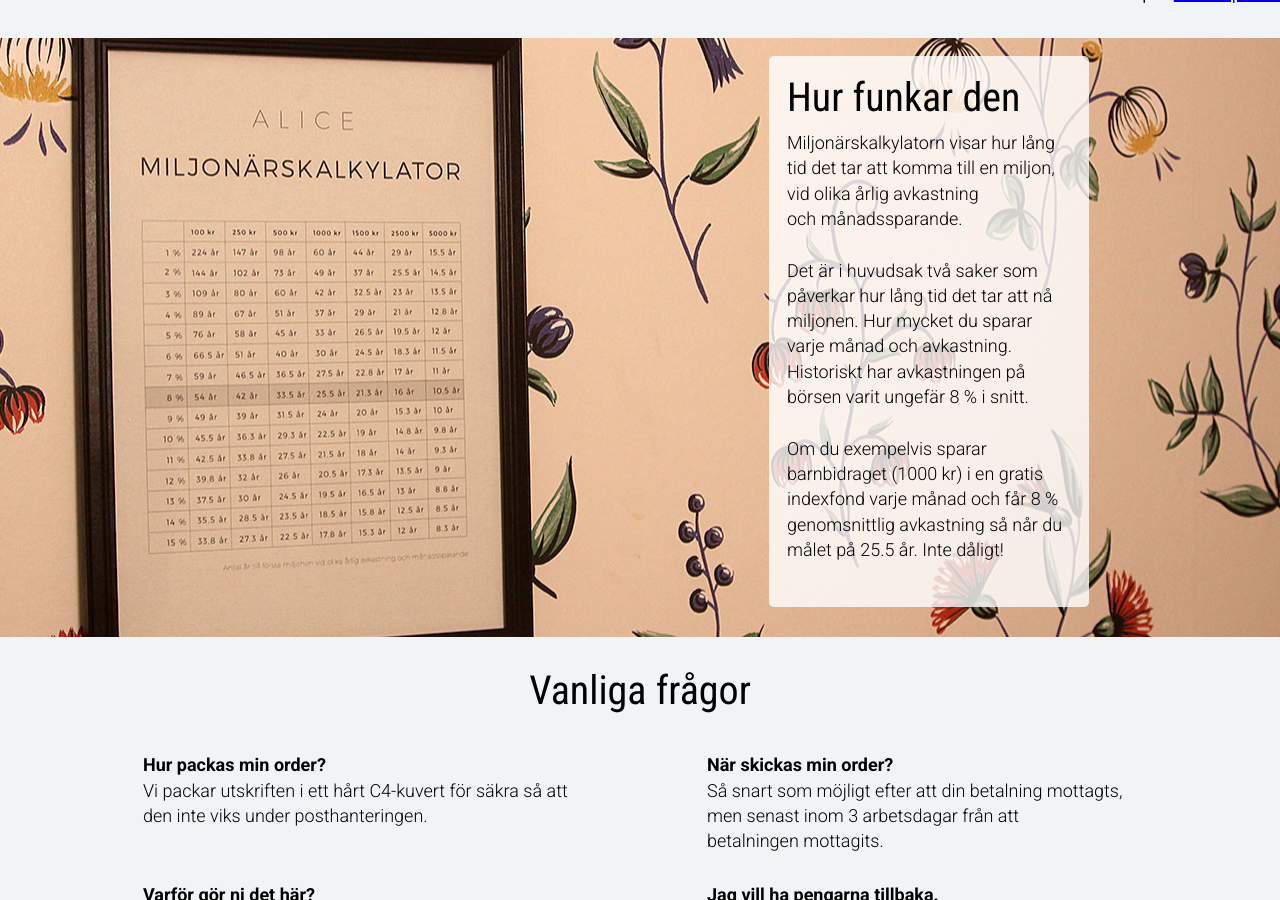
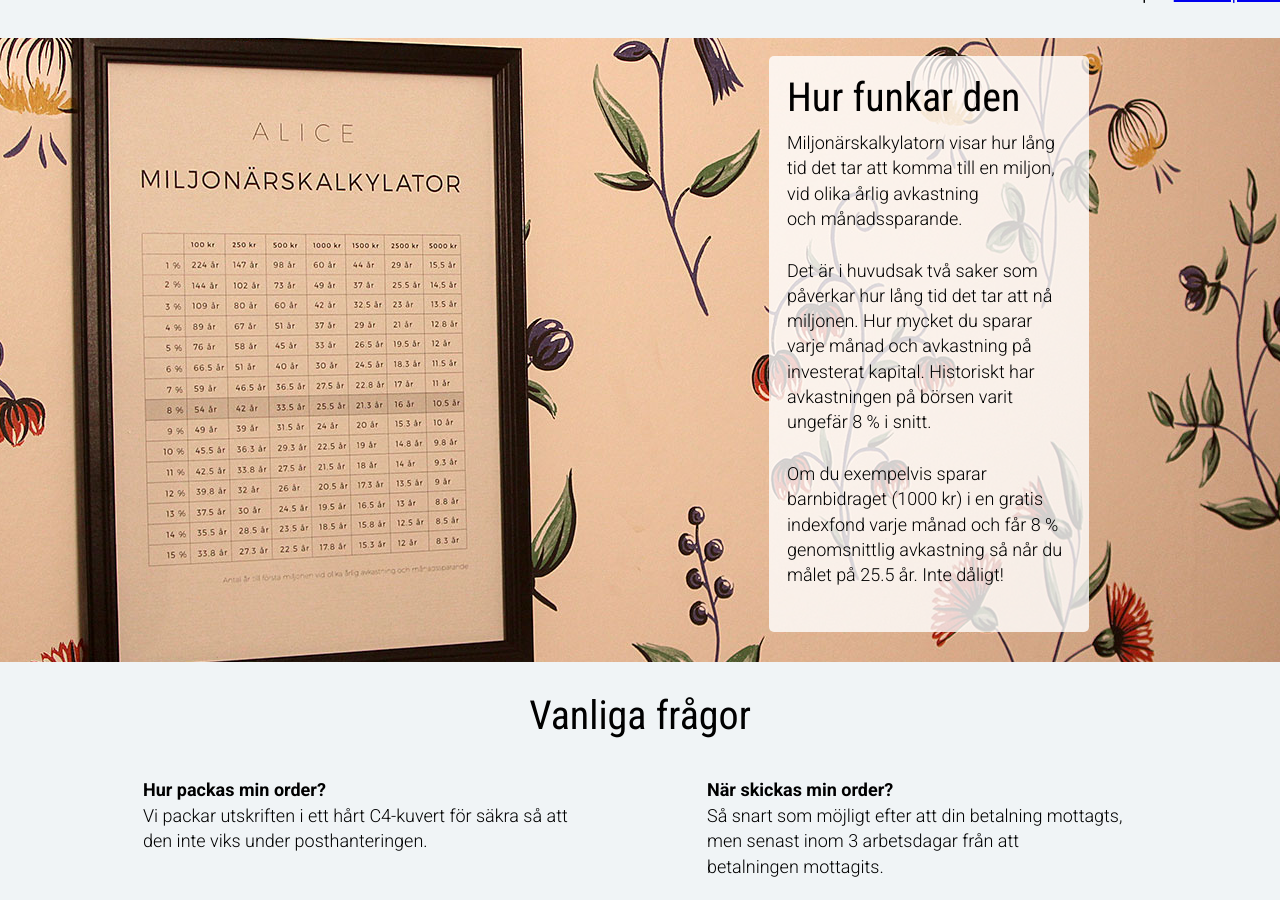
Before and after one commit to amo222/amo222.github.io, a Jekyll site: the page built from index.html, in a window 1280 px wide and 900 px high, scrolled down 1772 px. Built offline with Jekyll 4.4.1, drawn with Linux system fonts in a browser that asks for light colours.

Commit message:
Text correction

```diff
--- a/index.html
+++ b/index.html
@@ -72,7 +72,7 @@ layout: default
             <div class="usp usp--box">
                 <h3 class="usp_headline">Hur funkar den</h3>
                 <p class="usp_text">Miljonärskalkylatorn visar hur lång tid det tar att komma till en miljon, vid olika årlig avkastning och&nbsp;månadssparande.<p>
-                <p class="usp_text">Det är i huvudsak två saker som påverkar hur lång tid det tar att nå miljonen. Hur mycket du sparar varje månad och avkastning. Historiskt har avkastningen på börsen varit ungefär 8 % i&nbsp;snitt.<p>
+                <p class="usp_text">Det är i huvudsak två saker som påverkar hur lång tid det tar att nå miljonen. Hur mycket du sparar varje månad och avkastning på investerat kapital. Historiskt har avkastningen på börsen varit ungefär 8 % i&nbsp;snitt.<p>
                 <p class="usp_text">Om du exempelvis sparar barnbidraget (1000 kr) i en gratis indexfond varje månad och får 8&nbsp;% genomsnittlig avkastning så når du målet på 25.5 år. Inte&nbsp;dåligt!<p>
             </div>
         </div>
```
